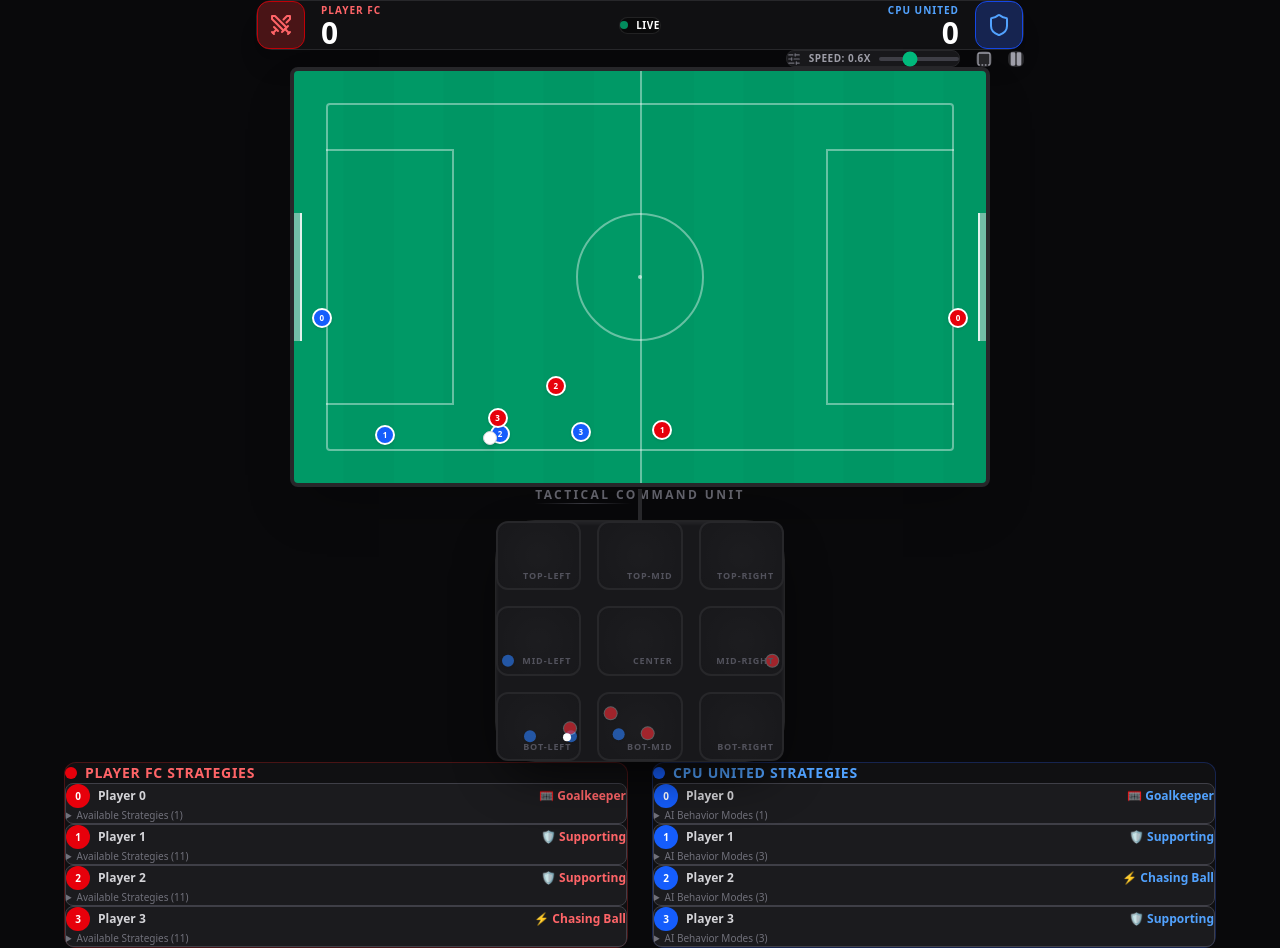
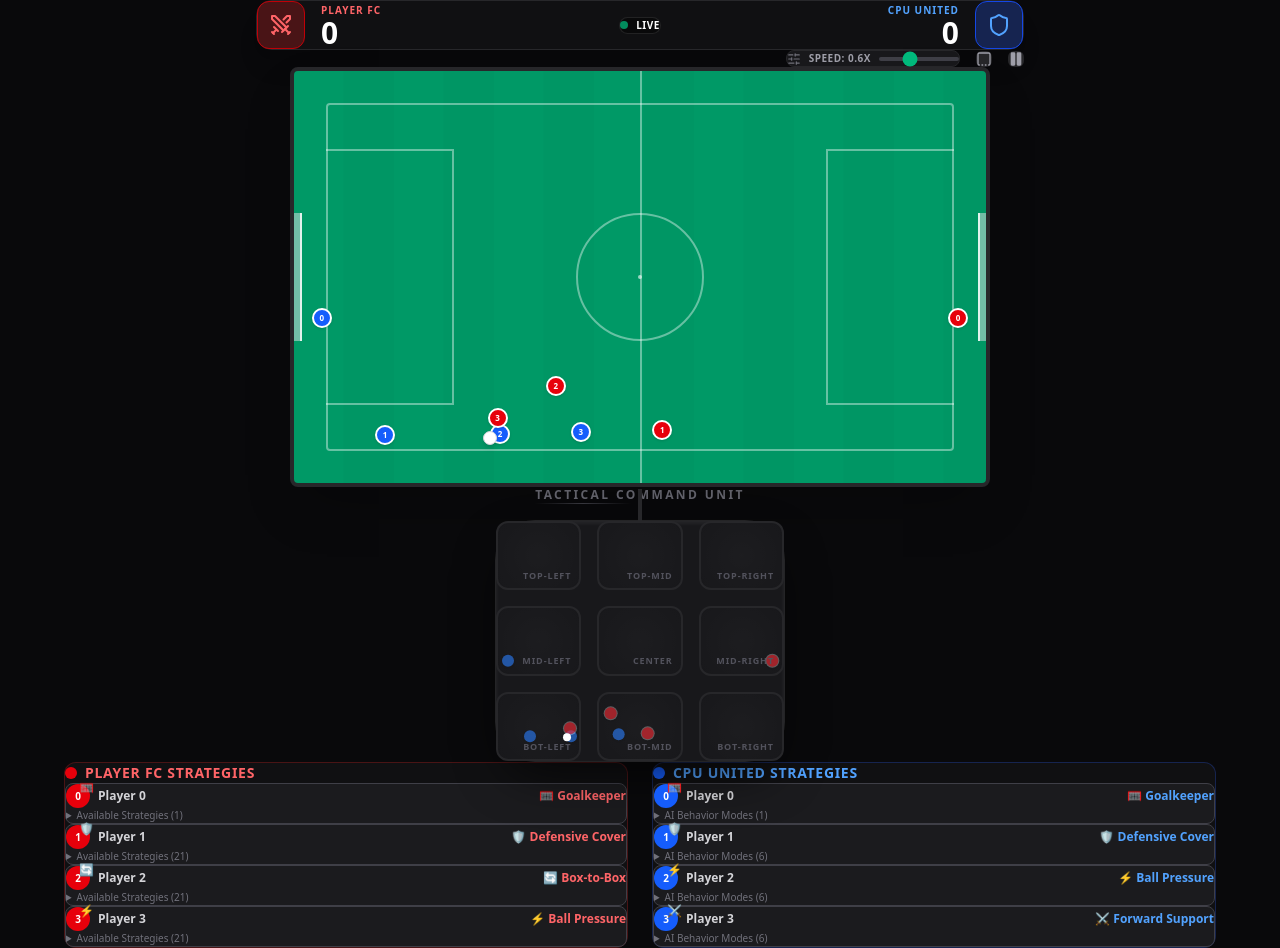
Before and after one commit to batikanor/mx-egg, a Next.js app in the folder football-2d/: page / in a window 1280 px wide. Built offline with nearby package versions, Linux system fonts and the light colour scheme.

Commit message:
add improved strategies and 3d icons above players

```diff
--- a/football-2d/components/Field3D.tsx
+++ b/football-2d/components/Field3D.tsx
@@ -4,6 +4,7 @@ import { useRef } from 'react';
 import { Canvas } from '@react-three/fiber';
 import { OrbitControls, PerspectiveCamera, Text } from '@react-three/drei';
 import * as THREE from 'three';
+import { getPlayerStrategy } from './StrategyPanel';
 
 // Constants from main game
 const FIELD_WIDTH = 1000;
@@ -50,11 +51,28 @@ const to3D = (x: number, y: number, z: number = 0) => {
 };
 
 // 3D Player Component
-const Player3D = ({ player, isRed, isLocked }: { player: Player; isRed: boolean; isLocked: boolean }) => {
+const Player3D = ({
+  player,
+  isRed,
+  isLocked,
+  ball,
+  team,
+  lockedPlayers
+}: {
+  player: Player;
+  isRed: boolean;
+  isLocked: boolean;
+  ball: Ball;
+  team: Player[];
+  lockedPlayers: Map<string, LockInfo>;
+}) => {
   const meshRef = useRef<THREE.Mesh>(null);
   const [x, y, z] = to3D(player.x, player.y, 1.2);
 
   const color = isLocked ? '#f59e0b' : (isRed ? '#dc2626' : '#2563eb');
+
+  // Get strategy icon
+  const { icon } = getPlayerStrategy(player, isRed, ball, team, lockedPlayers);
 
   return (
     <group position={[x, y, z]}>
@@ -87,6 +105,19 @@ const Player3D = ({ player, isRed, isLocked }: { player: Player; isRed: boolean;
         anchorY="middle"
       >
         {player.id.replace(/[rb]/, '')}
+      </Text>
+
+      {/* Strategy Icon - Floating above */}
+      <Text
+        position={[0, 3.2, 0]}
+        fontSize={0.6}
+        color="white"
+        anchorX="center"
+        anchorY="middle"
+        outlineWidth={0.05}
+        outlineColor="#000000"
+      >
+        {icon}
       </Text>
 
       {/* Locked indicator */}
@@ -231,6 +262,9 @@ const Scene = ({ redTeam, blueTeam, ball, lockedPlayers }: Field3DProps) => {
           player={p}
           isRed={true}
           isLocked={lockedPlayers.has(p.id)}
+          ball={ball}
+          team={redTeam}
+          lockedPlayers={lockedPlayers}
         />
       ))}
       {blueTeam.map(p => (
@@ -239,6 +273,9 @@ const Scene = ({ redTeam, blueTeam, ball, lockedPlayers }: Field3DProps) => {
           player={p}
           isRed={false}
           isLocked={false}
+          ball={ball}
+          team={blueTeam}
+          lockedPlayers={lockedPlayers}
         />
       ))}
 
--- a/football-2d/components/StrategyPanel.tsx
+++ b/football-2d/components/StrategyPanel.tsx
@@ -42,19 +42,20 @@ const SECTORS = [
   { id: 8, label: 'Bot-Right' },
 ];
 
-const getPlayerStrategy = (
+export const getPlayerStrategy = (
   player: Player,
   isRed: boolean,
   ball: Ball,
   team: Player[],
   lockedPlayers: Map<string, LockInfo>
-): { current: string; possible: string[] } => {
+): { current: string; possible: string[]; icon: string } => {
   const possible = [];
 
   if (player.role === 'GK') {
     return {
       current: '🥅 Goalkeeper',
-      possible: ['Goalkeeper (fixed role)'],
+      possible: ['🥅 Goalkeeper (fixed role)'],
+      icon: '🥅',
     };
   }
 
@@ -76,29 +77,65 @@ const getPlayerStrategy = (
 
   // Current strategy
   let current = '';
+  let icon = '';
   if (isRed && lock) {
     const sector = SECTORS.find((s) => s.id === lock.targetSector);
-    current = `🎯 Locked: ${sector?.label || 'Unknown'}`;
+    current = `🎯 Zone Lock: ${sector?.label || 'Unknown'}`;
+    icon = '🎯';
   } else if (isChaser) {
-    current = '⚡ Chasing Ball';
+    current = '⚡ Ball Pressure';
+    icon = '⚡';
   } else {
-    current = '🛡️ Supporting';
+    // Determine support role based on position
+    const playerIdx = parseInt(player.id.replace(/[rb]/, ''));
+    if (playerIdx === 1) {
+      current = '🛡️ Defensive Cover';
+      icon = '🛡️';
+    } else if (playerIdx === 2) {
+      current = '🔄 Box-to-Box';
+      icon = '🔄';
+    } else {
+      current = '⚔️ Forward Support';
+      icon = '⚔️';
+    }
   }
 
   // Possible strategies
   if (isRed) {
-    possible.push('⚡ Ball Chaser (auto)');
-    possible.push('🛡️ Support Role (auto)');
+    // Offensive Strategies
+    possible.push('⚡ Ball Pressure - Chase the ball');
+    possible.push('🚀 Press Forward - Attack aggressively');
+    possible.push('🎨 Playmaker - Create chances');
+    possible.push('⚔️ Forward Support - Stay upfield');
+
+    // Defensive Strategies
+    possible.push('🛡️ Defensive Cover - Protect goal');
+    possible.push('🔒 Mark Player - Shadow opponent');
+    possible.push('🏰 Hold Position - Stay in place');
+
+    // Balanced Strategies
+    possible.push('🔄 Box-to-Box - Dynamic movement');
+    possible.push('⚖️ Balanced - Adapt to play');
+
+    // Zone Strategies
     SECTORS.forEach((s) => {
-      possible.push(`🎯 Lock to ${s.label}`);
+      possible.push(`🎯 Zone Lock: ${s.label}`);
     });
+
+    // Special Strategies
+    possible.push('💨 Counter Attack - Quick breaks');
+    possible.push('🎪 Wing Play - Wide positioning');
+    possible.push('⏱️ Possession - Keep the ball');
   } else {
-    possible.push('⚡ Ball Chaser (AI)');
-    possible.push('🛡️ Support Role (AI)');
-    possible.push('🤖 AI Controlled');
+    possible.push('⚡ Ball Pressure (AI)');
+    possible.push('🛡️ Defensive Cover (AI)');
+    possible.push('🔄 Box-to-Box (AI)');
+    possible.push('⚔️ Forward Support (AI)');
+    possible.push('🚀 Press Forward (AI)');
+    possible.push('🤖 Adaptive AI - Auto-adjust');
   }
 
-  return { current, possible };
+  return { current, possible, icon };
 };
 
 export const StrategyPanel: React.FC<StrategyPanelProps> = ({
@@ -117,7 +154,7 @@ export const StrategyPanel: React.FC<StrategyPanelProps> = ({
         </h3>
         <div className="space-y-3">
           {redTeam.map((player) => {
-            const { current, possible } = getPlayerStrategy(
+            const { current, possible, icon } = getPlayerStrategy(
               player,
               true,
               ball,
@@ -131,8 +168,9 @@ export const StrategyPanel: React.FC<StrategyPanelProps> = ({
               >
                 <div className="flex items-center justify-between mb-2">
                   <div className="flex items-center gap-2">
-                    <div className="w-6 h-6 bg-red-600 rounded-full flex items-center justify-center text-[10px] font-bold text-white">
+                    <div className="w-6 h-6 bg-red-600 rounded-full flex items-center justify-center text-[10px] font-bold text-white relative">
                       {player.id.replace('r', '')}
+                      <span className="absolute -top-1 -right-1 text-xs">{icon}</span>
                     </div>
                     <span className="text-xs font-semibold text-zinc-300">
                       Player {player.id.replace('r', '')}
@@ -168,7 +206,7 @@ export const StrategyPanel: React.FC<StrategyPanelProps> = ({
         </h3>
         <div className="space-y-3">
           {blueTeam.map((player) => {
-            const { current, possible } = getPlayerStrategy(
+            const { current, possible, icon } = getPlayerStrategy(
               player,
               false,
               ball,
@@ -182,8 +220,9 @@ export const StrategyPanel: React.FC<StrategyPanelProps> = ({
               >
                 <div className="flex items-center justify-between mb-2">
                   <div className="flex items-center gap-2">
-                    <div className="w-6 h-6 bg-blue-600 rounded-full flex items-center justify-center text-[10px] font-bold text-white">
+                    <div className="w-6 h-6 bg-blue-600 rounded-full flex items-center justify-center text-[10px] font-bold text-white relative">
                       {player.id.replace('b', '')}
+                      <span className="absolute -top-1 -right-1 text-xs">{icon}</span>
                     </div>
                     <span className="text-xs font-semibold text-zinc-300">
                       Player {player.id.replace('b', '')}
--- a/football-2d/components/TacticalFootball.tsx
+++ b/football-2d/components/TacticalFootball.tsx
@@ -623,6 +623,8 @@ export default function TacticalFootball() {
         </div>
       </div>
 
+      <div className="my-12" />
+
       <StrategyPanel
         redTeam={renderRed}
         blueTeam={renderBlue}
```
